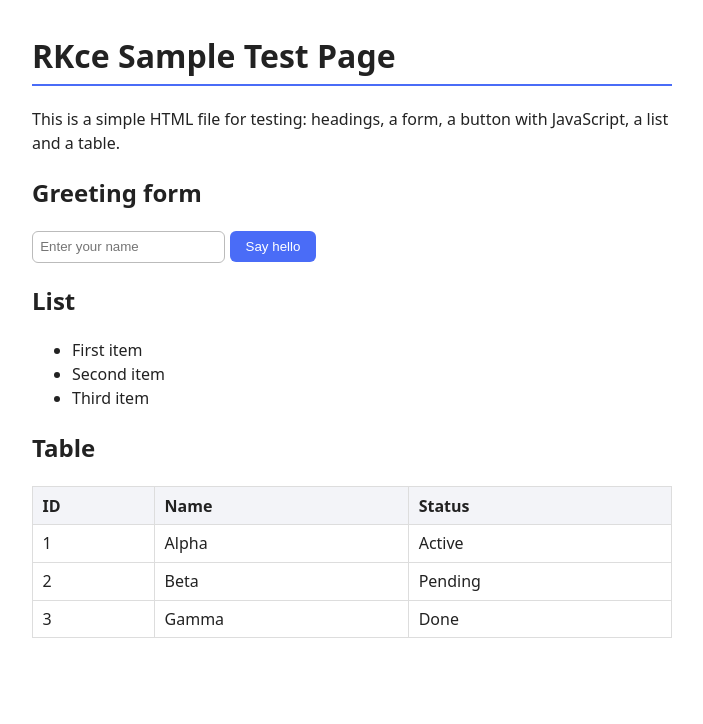
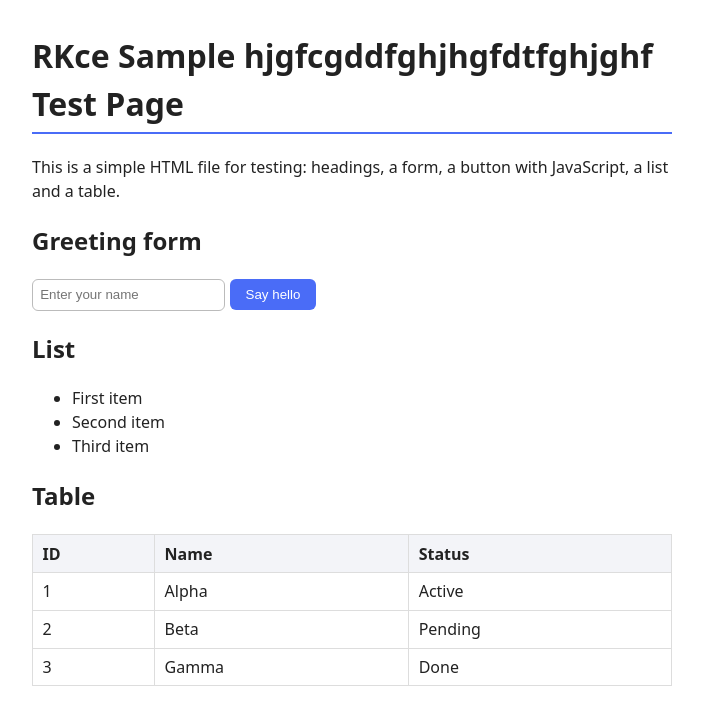
Before and after one commit to grkkworldorg/rkce-workshop, a plain HTML site: page sample.html in a window 1280 px wide. Shown: the whole page, without its empty margins (288-991 px from the left). Drawn offline with Linux system fonts and the light colour scheme.

Commit message:
Update sample.html

```diff
--- a/sample.html
+++ b/sample.html
@@ -17,7 +17,7 @@
   </style>
 </head>
 <body>
-  <h1>RKce Sample Test Page</h1>
+  <h1>RKce Sample    hjgfcgddfghjhgfdtfghjghf Test Page</h1>
   <p>This is a simple HTML file for testing: headings, a form, a button with JavaScript, a list and a table.</p>
 
   <h2>Greeting form</h2>
```
